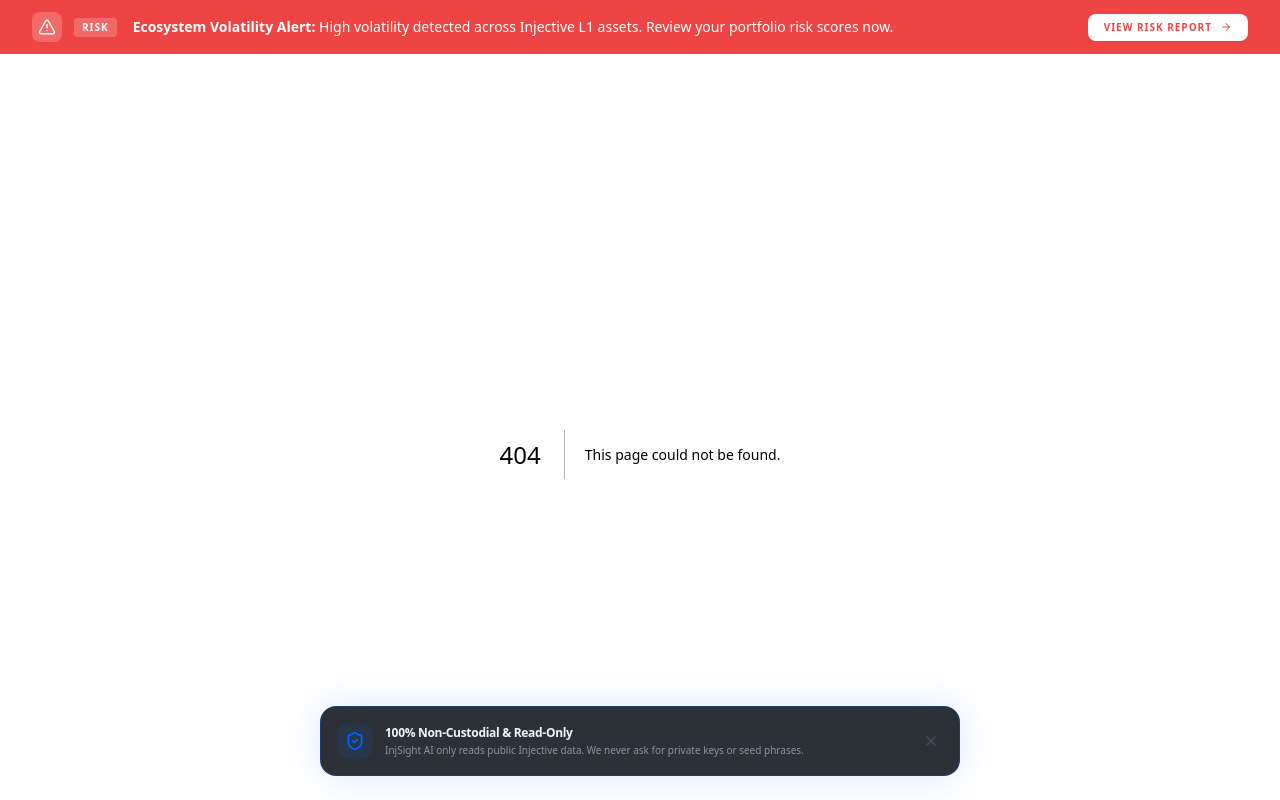
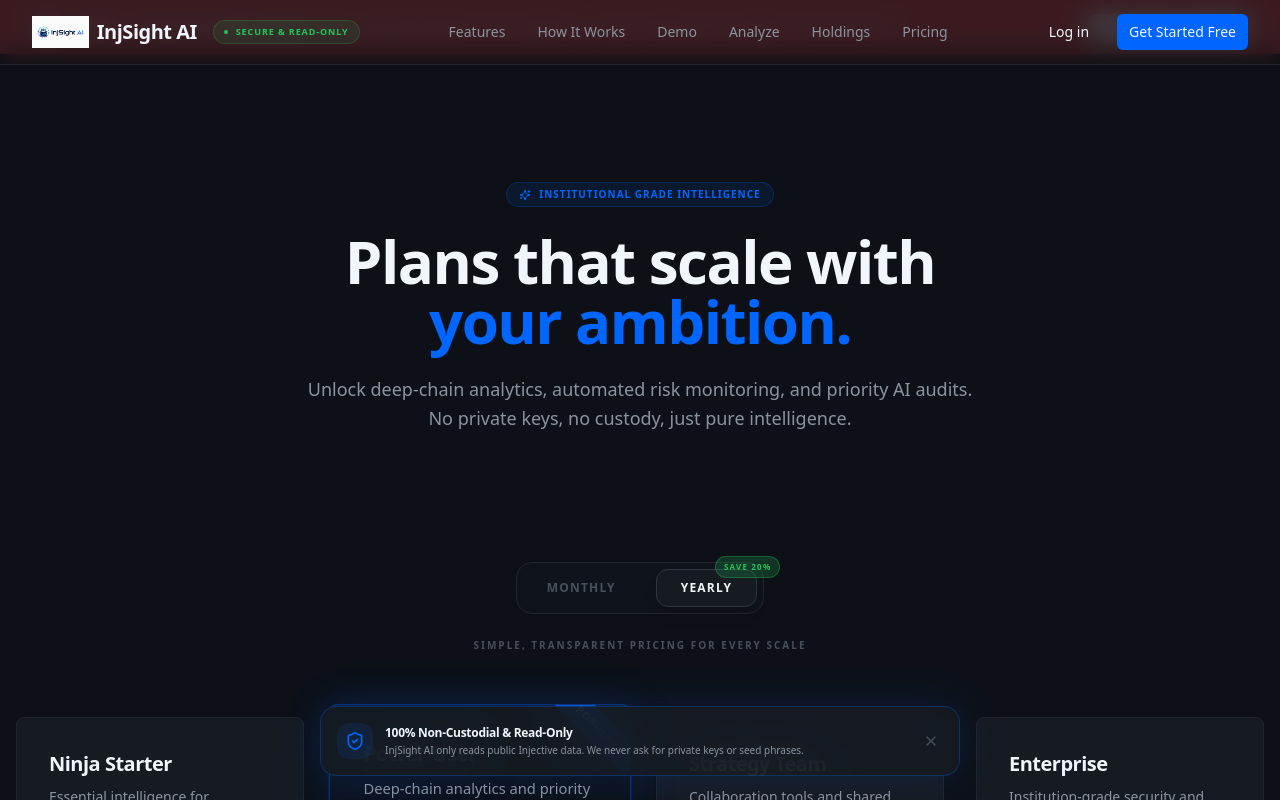
Before and after one commit to mokwathedeveloper/injsight-ai, a Next.js app in the folder frontend/: page /pricing in a window 1280 px wide. Before the commit this address had no page. Shown: the top 800 px of the page. Built offline with nearby package versions, Linux system fonts and the light colour scheme.

Commit message:
feat: implement FAQSection and assemble pricing dashboard page

```diff
--- /dev/null
+++ b/frontend/app/pricing/page.tsx
@@ -0,0 +1,77 @@
+"use client";
+
+import * as React from "react";
+import { Navbar } from "@/components/layout/Navbar";
+import { Footer } from "@/components/layout/Footer";
+import { PricingTiers } from "@/components/pricing/PricingTiers";
+import { ComparisonTable } from "@/components/pricing/ComparisonTable";
+import { FAQSection } from "@/components/pricing/FAQSection";
+import { ShieldCheck, Sparkles, Zap } from "lucide-react";
+
+export default function PricingPage() {
+  return (
+    <div className="flex flex-col min-h-screen bg-page">
+      <Navbar />
+
+      <main className="flex-grow pt-32 pb-24 space-y-32">
+        {/* Header Hero */}
+        <section className="max-w-4xl mx-auto px-4 text-center space-y-6">
+           <div className="inline-flex items-center gap-2 px-3 py-1 bg-primary/10 border border-primary/20 rounded-full text-primary text-[10px] font-bold uppercase tracking-widest mx-auto animate-in fade-in slide-in-from-bottom-2 duration-700">
+             <Sparkles size={12} />
+             <span>Institutional Grade Intelligence</span>
+           </div>
+           <h1 className="text-4xl sm:text-6xl font-extrabold text-text-primary tracking-tight animate-in fade-in slide-in-from-bottom-4 duration-700 delay-100">
+             Plans that scale with <br />
+             <span className="text-primary">your ambition.</span>
+           </h1>
+           <p className="text-lg text-text-secondary max-w-2xl mx-auto leading-relaxed animate-in fade-in slide-in-from-bottom-4 duration-700 delay-200">
+             Unlock deep-chain analytics, automated risk monitoring, and priority
+             AI audits. No private keys, no custody, just pure intelligence.
+           </p>
+        </section>
+
+        {/* Pricing Tiers Section */}
+        <PricingTiers />
+
+        {/* Comparison Section */}
+        <section className="space-y-16">
+          <div className="text-center px-4">
+             <h2 className="text-3xl font-extrabold text-text-primary tracking-tight">Compare technical features</h2>
+             <p className="text-text-secondary mt-2">Deep dive into our tiered intelligence capabilities.</p>
+          </div>
+          <ComparisonTable />
+        </section>
+
+        {/* FAQ Section */}
+        <FAQSection />
+
+        {/* Final CTA */}
+        <section className="max-w-5xl mx-auto px-4">
+           <div className="bg-primary p-12 rounded-[2.5rem] relative overflow-hidden group">
+              <div className="absolute top-0 right-0 w-96 h-96 bg-white/10 blur-[100px] rounded-full -translate-y-1/2 translate-x-1/2 group-hover:scale-125 transition-transform duration-1000" />
+
+              <div className="relative z-10 flex flex-col md:flex-row items-center justify-between gap-12">
+                 <div className="space-y-4 text-center md:text-left">
+                    <h2 className="text-3xl font-extrabold text-white tracking-tight">Ready to master Injective?</h2>
+                    <p className="text-white/80 max-w-md leading-relaxed">
+                       Start with a free account today and see why top Ninjas choose
+                       InjSight AI for their portfolio surveillance.
+                    </p>
+                 </div>
+                 <div className="flex flex-col sm:flex-row gap-4 shrink-0">
+                    <button className="h-14 px-10 bg-white text-primary font-bold uppercase tracking-widest rounded-2xl hover:bg-white/90 transition-all shadow-xl">
+                       Get Started Free
+                    </button>
+                    <button className="h-14 px-10 bg-primary-hover text-white border border-white/20 font-bold uppercase tracking-widest rounded-2xl hover:bg-white/10 transition-all">
+                       Contact Sales
+                    </button>
+                 </div>
+              </div>
+           </div>
+        </section>
+      </main>
+
+      <Footer />
+    </div>
+  );
+}
```
